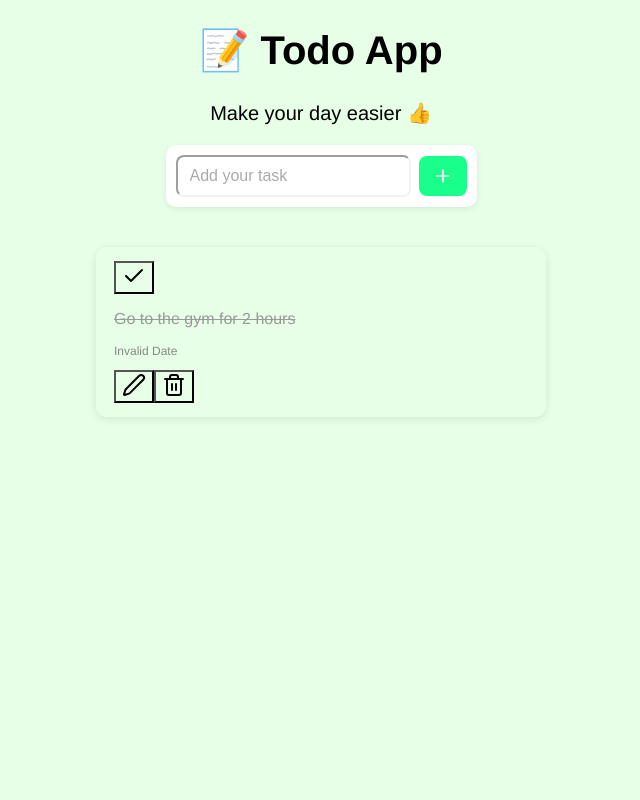
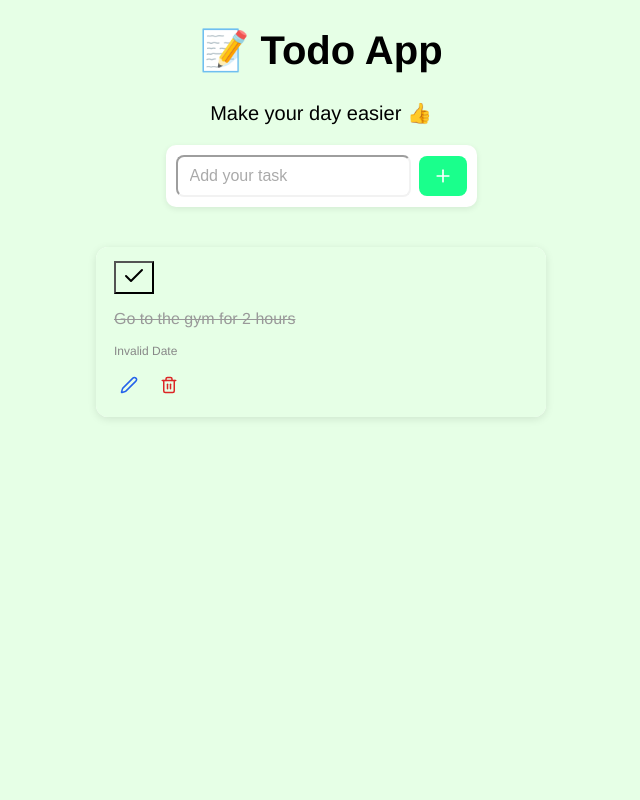
Before and after one commit to kencrimsonIT/Todo-App, a React (Create React App) app: page / in a window 1280 px wide. Shown: the top 800 px of the page, without its empty margins (319-959 px from the left). Built offline with nearby package versions, Linux system fonts and the light colour scheme.

Commit message:
FIX #2: Styling action buttons in the todo item

```diff
--- a/src/CSS/TodoAction.css
+++ b/src/CSS/TodoAction.css
@@ -1,19 +1,57 @@
 .todo-actions-container {
-
+    display: flex;
+    gap: 10px;
+    align-items: center;
 }
 
-.save-btn {
-
+.todo-actions-container button {
+    border: none;
+    outline: none;
+    background: transparent;
+    cursor: pointer;
+    padding: 6px;
+    border-radius: 8px;
+    transition: all 0.2s ease-in-out;
 }
 
-.cancel-btn {
-
+/* Icon */
+.icon {
+    width: 18px;
+    height: 18px;
 }
 
-.edit-btn {
-
+/* Save button */
+.save-btn {
+    color: #16a34a;
 }
 
+.save-btn:hover {
+    background-color: #dcfce7;
+}
+
+/* Cancel button */
+.cancel-btn {
+    color: #d97706;
+}
+
+.cancel-btn:hover {
+    background-color: #fef3c7;
+}
+
+/* Edit button */
+.edit-btn {
+    color: #2563eb;
+}
+
+.edit-btn:hover {
+    background-color: #eff6ff;
+}
+
+/* Delete button */
 .delete-btn {
+    color: #dc2626;
+}
 
+.delete-btn:hover {
+    background-color: #fee2e2;
 }
```
